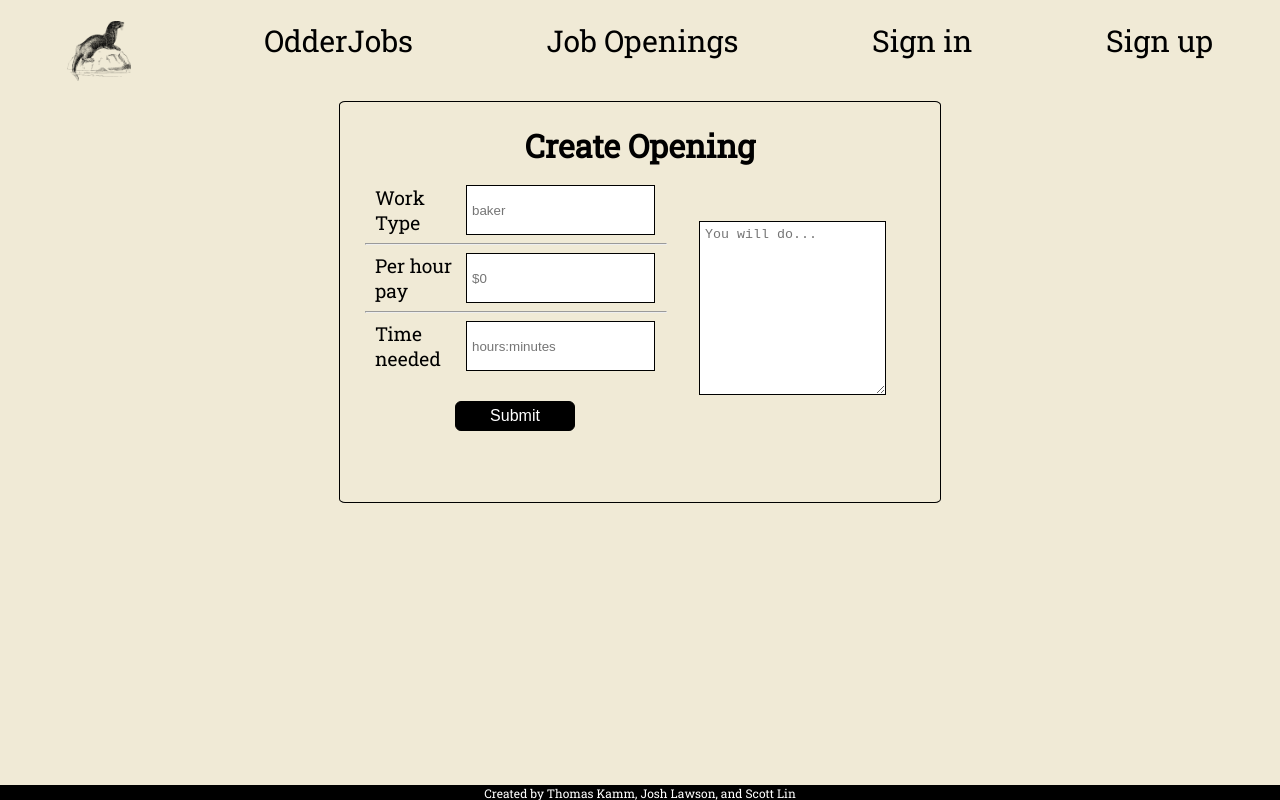
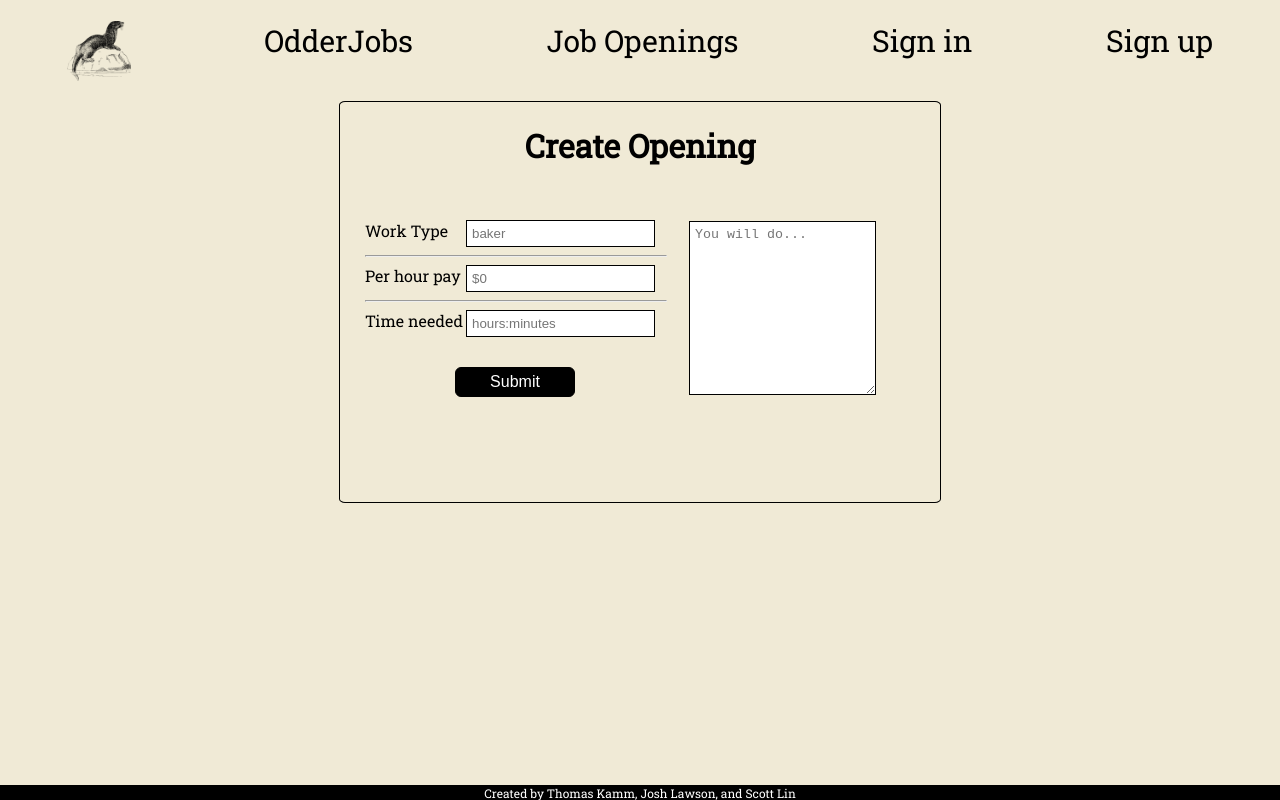
Before and after one commit to Nopekick/oddjobs, a React (Create React App) app in the folder frontend/: page /employer/request in a window 1280 px wide. Built offline with nearby package versions, Linux system fonts and the light colour scheme; a web font is replaced by a local one.

Commit message:
added jwt-decode, removed a lot of unessesary css, fixed bottom

```diff
--- a/frontend/src/Components/App.js
+++ b/frontend/src/Components/App.js
@@ -4,7 +4,7 @@ import Navbar from './Navbar/navbar'
 import Search from './Search/search'
 import SignIn from './SignIn/signin'
 import SignUp from './SignUp/signup'
-import Bottom from './bottom/bottom'
+import Bottom from './Bottom/bottom'
 import OpenRequest from './OpenRequest/openrequest'
 import Homepage from './Homepage/homepage'
 import "../index.css"
--- a/frontend/src/Components/OpenRequest/openrequest.css
+++ b/frontend/src/Components/OpenRequest/openrequest.css
@@ -1,13 +1,3 @@
-//css reset
-html, body, div, span, applet, object, iframe, h1, h2, h3, h4, h5, h6, p, blockquote, pre, a, abbr, acronym, address, big, cite, code, del, dfn, em, font, img, ins, kbd, q, s, samp, small, strike, strong, sub, sup, tt, var, b, u, i, center, dl, dt, dd, ol, ul, li, fieldset, form, label, legend, caption {
-  margin: 0;
-  padding: 0;
-  border: 0;
-  outline: 0;
-  font-size: 100%;
-  vertical-align: baseline;
-  background: transparent;
-}
 
 #ninecup {
   align-items: center;
@@ -20,12 +10,6 @@ html, body, div, span, applet, object, iframe, h1, h2, h3, h4, h5, h6, p, blockq
   border: 1px solid black;
   margin: auto;
   margin-top: 40px;
-}
-
-.line {
-  display: flex;
-  width: 300px;
-  justify-content: space-between;
 }
 
 #dorms {
@@ -42,26 +26,6 @@ html, body, div, span, applet, object, iframe, h1, h2, h3, h4, h5, h6, p, blockq
   margin: 12px;
 }
 
-
-
-hr {
-  color: black;
-  width: 100%;
-}
-
-.checks {
-  margin-left: 10px;
-  font-size: 120%;
-}
-
-.input {
-  margin-right: 10px;
-  border: 1px solid black;
-  padding: 5px;
-}
-.textbox{
-  width: 10px;
-}
 
 #submit {
   background-color: inherit;
```
Also changed, not shown: 1 other file (tests, documents, lock files or other folders).
